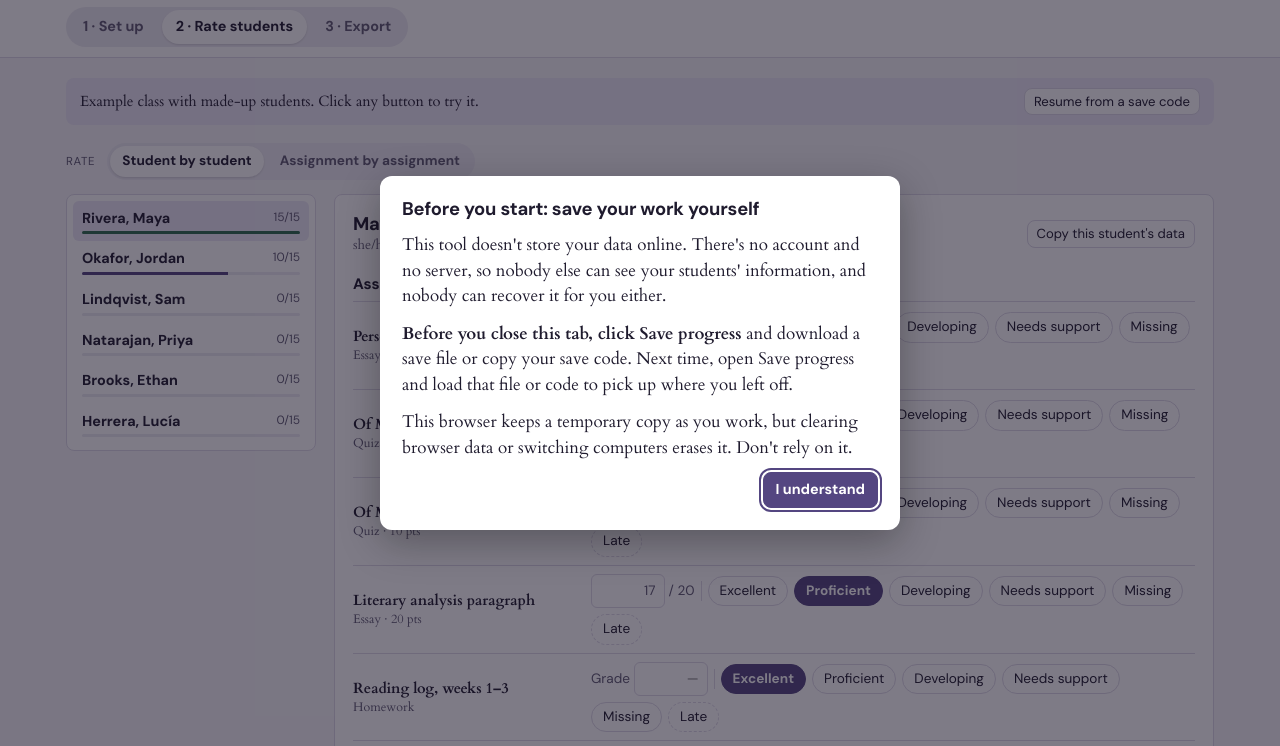
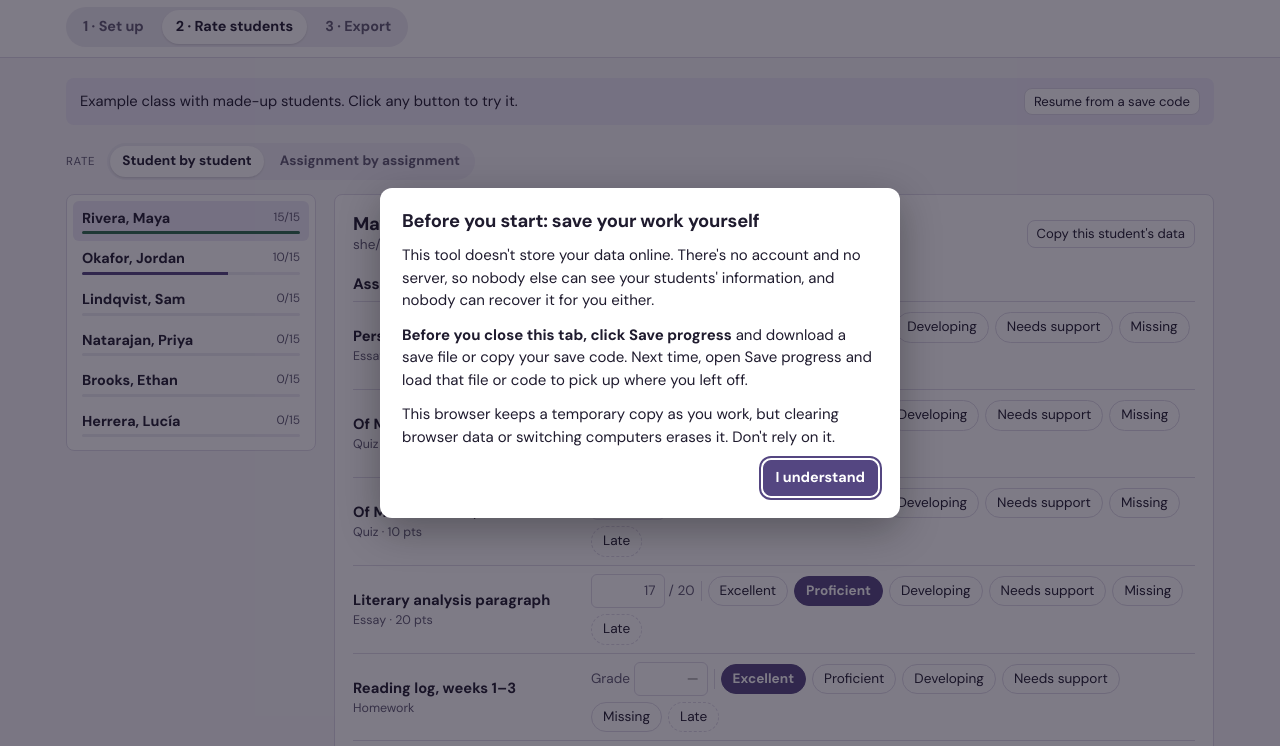
Before and after one commit to dabush/grade-narrative-helper, a plain HTML site: page index.html in a window 1280 px wide. Shown: the part 47-793 px from the top of the page. Drawn offline with Linux system fonts and the light colour scheme.

Commit message:
Use DM Sans for all text
Drop Cardo so headings, buttons and body text all use DM Sans, and
return the base size to 15px.

Co-Authored-By: Claude Opus 5.5 (1M context) <noreply@anthropic.com>
Claude-Session: https://claude.ai/code/session_013bpG5P1TZUtyxfiR5WKnNt

```diff
--- a/index.html
+++ b/index.html
@@ -10,7 +10,7 @@
 <title>Grade Narrative Helper</title>
 <link rel="preconnect" href="https://fonts.googleapis.com">
 <link rel="preconnect" href="https://fonts.gstatic.com" crossorigin>
-<link rel="stylesheet" href="https://fonts.googleapis.com/css2?family=Cardo:ital,wght@0,400;0,700;1,400&family=DM+Sans:ital,opsz,wght@0,9..40,100..1000;1,9..40,100..1000&display=swap">
+<link rel="stylesheet" href="https://fonts.googleapis.com/css2?family=DM+Sans:ital,opsz,wght@0,9..40,100..1000;1,9..40,100..1000&display=swap">
 <style>
 /* Layout: top bar with class picker and three steps; rating view is a roster rail beside one student's sheet. */
 :root{
@@ -18,7 +18,7 @@
   --accent:#544681; --accent-soft:#ECE8F6; --on-accent:#FFFFFF; --mark:#B03A2E; --mark-soft:#F8E6E3; --ok:#2D6A4F;
   --display:"DM Sans", system-ui, -apple-system, "Segoe UI", sans-serif;
   --ui:"DM Sans", system-ui, -apple-system, "Segoe UI", sans-serif;
-  --body:"Cardo", Georgia, "Times New Roman", serif;
+  --body:"DM Sans", system-ui, -apple-system, "Segoe UI", sans-serif;
   --radius:8px;
 }
 @media (prefers-color-scheme: dark){:root:not([data-theme="light"]){
@@ -28,12 +28,10 @@
   --bg:#15131C; --surface:#1D1A27; --sunk:#100E16; --ink:#E9E6F2; --muted:#A49FB8; --line:#312C40;
   --accent:#B7AAE6; --accent-soft:#2B2442; --on-accent:#17132A; --mark:#EE8A7C; --mark-soft:#3A1F1C; --ok:#7CC6A0; color-scheme:dark}
 *{box-sizing:border-box}
-body{background:var(--bg);color:var(--ink);font-family:var(--body);font-size:17px;line-height:1.5}
+body{background:var(--bg);color:var(--ink);font-family:var(--body);font-size:15px;line-height:1.5;font-optical-sizing:auto}
 h1,h2,h3{font-family:var(--display);text-wrap:balance;margin:0;line-height:1.2;font-optical-sizing:auto;letter-spacing:-.01em}
 h1{font-size:1.3rem;font-weight:700} h2{font-size:1.15rem;font-weight:650} h3{font-size:.95rem;font-weight:650}
 button,input,select,textarea{font:inherit;color:inherit}
-/* Buttons, tabs and small UI labels use DM Sans; reading text and entries use Cardo. */
-button,.btn,.chip,select,.colhead,.status,.ct,.rail .nm,.railhead,.score,.score input,.toast,label.btn,.steps button,input[type=number]{font-family:var(--ui)}
 .score input,.ct{font-variant-numeric:tabular-nums}
 select{font-size:.88rem}
 :focus-visible{outline:2px solid var(--accent);outline-offset:2px}
```
